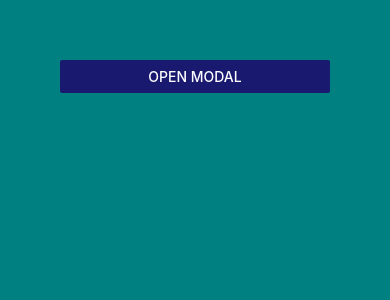
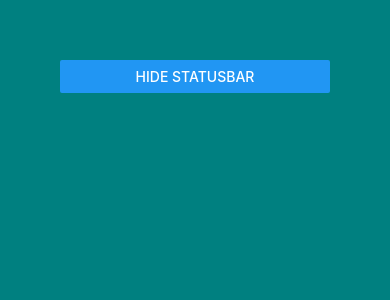
Before and after one commit to muazimmaqbool/React-Native-Tutorials, a React Native app: screen / in a window 390 px wide. Shown: the top 300 px of the page. Built offline with nearby package versions, Linux system fonts and the light colour scheme.

Commit message:
status bar

```diff
--- a/App.js
+++ b/App.js
@@ -77,8 +77,8 @@ const App = () => {
           {/* <D_ScrollView/> */}
           {/* <E_Button/> */}
           {/* <F_Pressable/> */}
-          <G_Modal/>
-          {/* <H_Statusbar/> */}
+          {/* <G_Modal/> */}
+          <H_Statusbar/>
           {/* <I_ActivityIndicator/> */}
           {/* <J_Alert/> */}
 
--- a/Core Components/H_Statusbar.js
+++ b/Core Components/H_Statusbar.js
@@ -3,10 +3,11 @@ import { Button, StatusBar, Text, View } from "react-native";
 
 const H_Statusbar = () => {
   //StatusBar: allows you to control the applications status bar (area at the top of the screen)
-  //->statusbar: displays various information such as : time, wifi, sim, battery info, etc
+  //Statusbar: displays various information such as : time, wifi, sim, battery info, etc
   //Statusbar component is used to modify the status bar
 
   const [isHidden, setIsHidden] = useState(false);
+
   //function to toggle the visibility of statusbar
   const toggleStatusBar=()=>{
     setIsHidden((prevValue)=>!prevValue);
```
